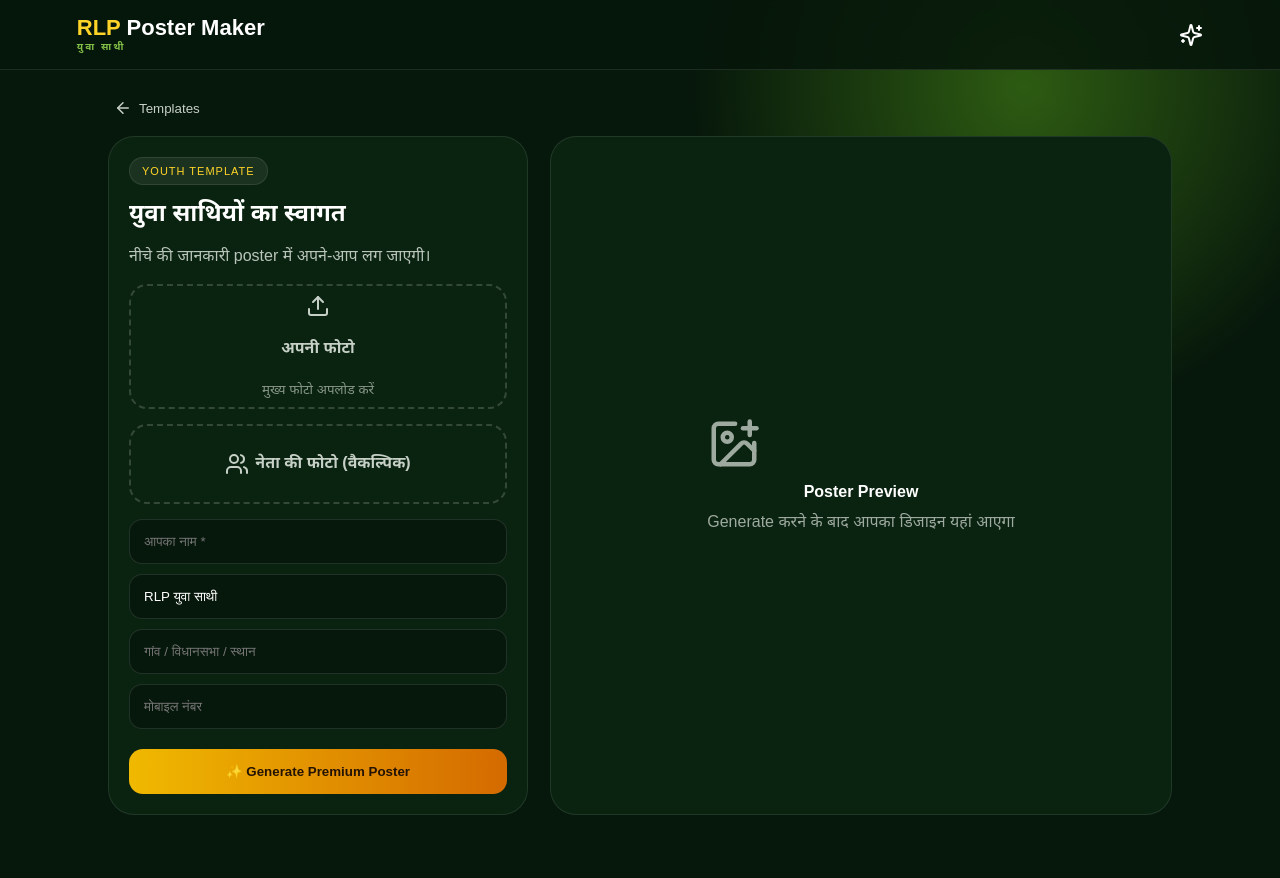
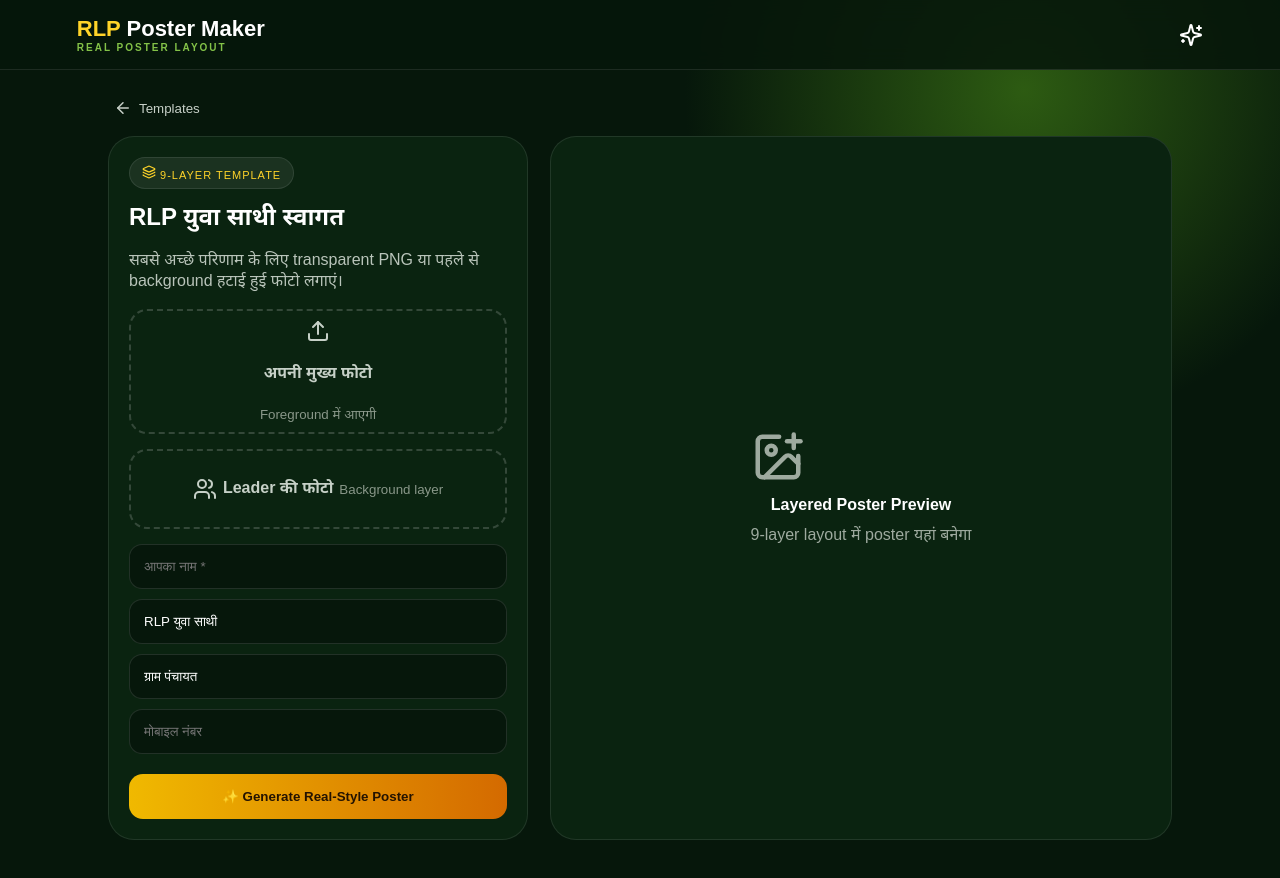
Before and after one commit to malaramofficial/Rlp-poster-maker-, a Next.js app: page / in a window 1280 px wide. Both pictures are taken after a click on the button 235 px from the left and 551 px from the top of the page. Shown: the top 878 px of the page. Built offline with nearby package versions, Linux system fonts and the light colour scheme.

Commit message:
Rebuild poster generator with reference-style 9-layer composition

```diff
--- a/src/app/page.tsx
+++ b/src/app/page.tsx
@@ -1,61 +1,114 @@
 'use client';
 
 import { useRef, useState } from 'react';
-import { ArrowLeft, Download, ImagePlus, Sparkles, Upload, Users } from 'lucide-react';
+import { ArrowLeft, Download, ImagePlus, Sparkles, Upload, Users, Layers } from 'lucide-react';
 
-type Template={id:string;title:string;subtitle:string;tag:string};
+type Template={id:string;title:string;kicker:string};
 const templates:Template[]=[
- {id:'youth',title:'युवा साथियों का स्वागत',subtitle:'RLP युवा साथी • स्वागत एवं अभिनंदन',tag:'YOUTH'},
- {id:'meeting',title:'जनसभा एवं कार्यक्रम',subtitle:'कार्यक्रम की सूचना • आपका स्वागत है',tag:'EVENT'},
- {id:'birthday',title:'जन्मदिन की शुभकामनाएं',subtitle:'हार्दिक बधाई एवं शुभकामनाएं',tag:'WISH'},
- {id:'leader',title:'नेतृत्व संदेश',subtitle:'जनहित • युवा शक्ति • जनआवाज़',tag:'LEADER'}
+ {id:'welcome',title:'RLP युवा साथी स्वागत',kicker:'आपका हार्दिक अभिनंदन'},
+ {id:'meeting',title:'जनसभा / कार्यक्रम',kicker:'जनहित की आवाज • आपका स्वागत'}
 ];
 
 export default function Home(){
  const [selected,setSelected]=useState<Template|null>(null);
  const [name,setName]=useState(''); const [role,setRole]=useState('RLP युवा साथी');
- const [place,setPlace]=useState(''); const [phone,setPhone]=useState('');
+ const [place,setPlace]=useState('ग्राम पंचायत'); const [phone,setPhone]=useState('');
  const [photo,setPhoto]=useState(''); const [leader,setLeader]=useState('');
  const [out,setOut]=useState(''); const [loading,setLoading]=useState(false);
  const canvas=useRef<HTMLCanvasElement>(null);
 
  const pick=(setter:(v:string)=>void,file?:File)=>{if(!file)return;const r=new FileReader();r.onload=()=>setter(String(r.result));r.readAsDataURL(file)};
- const cover=(ctx:CanvasRenderingContext2D,img:HTMLImageElement,x:number,y:number,w:number,h:number)=>{const s=Math.max(w/img.width,h/img.height);const iw=img.width*s,ih=img.height*s;ctx.drawImage(img,x+(w-iw)/2,y+(h-ih)/2,iw,ih)};
+ const fit=(ctx:CanvasRenderingContext2D,img:HTMLImageElement,x:number,y:number,w:number,h:number,align='center')=>{
+  const s=Math.max(w/img.width,h/img.height),iw=img.width*s,ih=img.height*s;
+  const dx=align==='right'?x+w-iw:align==='left'?x:x+(w-iw)/2;
+  ctx.drawImage(img,dx,y+(h-ih)/2,iw,ih);
+ };
+ const text=(ctx:CanvasRenderingContext2D,t:string,x:number,y:number,size:number,color='#fff',align:CanvasTextAlign='left')=>{
+  ctx.fillStyle=color;ctx.textAlign=align;ctx.font='900 '+size+'px Arial';ctx.fillText(t,x,y);
+ };
+ const line=(ctx:CanvasRenderingContext2D,x1:number,y1:number,x2:number,y2:number,color:string,w:number)=>{
+  ctx.strokeStyle=color;ctx.lineWidth=w;ctx.beginPath();ctx.moveTo(x1,y1);ctx.lineTo(x2,y2);ctx.stroke();
+ };
+ const drawBrush=(ctx:CanvasRenderingContext2D)=>{
+  ctx.save();ctx.globalAlpha=.95;ctx.strokeStyle='#7eb800';ctx.lineCap='square';
+  for(let i=0;i<12;i++){ctx.lineWidth=18+i*3;ctx.beginPath();ctx.moveTo(690+i*16,250+i*10);ctx.lineTo(1080,80+i*28);ctx.stroke()}
+  ctx.globalAlpha=.22;ctx.strokeStyle='#d9ff37';
+  for(let i=0;i<6;i++){ctx.lineWidth=4;ctx.beginPath();ctx.moveTo(630+i*38,175);ctx.lineTo(1080,410+i*30);ctx.stroke()}ctx.restore();
+ };
  const generate=()=>{
-  if(!selected||!name.trim()) return alert('कृपया अपना नाम भरें');
+  if(!selected||!name.trim())return alert('अपना नाम भरें');
   setLoading(true);
-  const c=canvas.current!; c.width=1080;c.height=1350;const ctx=c.getContext('2d')!;
-  const g=ctx.createLinearGradient(0,0,1080,1350);g.addColorStop(0,'#061c0b');g.addColorStop(.55,'#092b10');g.addColorStop(1,'#f7c928');ctx.fillStyle=g;ctx.fillRect(0,0,1080,1350);
-  ctx.fillStyle='#76b900';ctx.globalAlpha=.75;ctx.beginPath();ctx.moveTo(650,0);ctx.lineTo(1080,0);ctx.lineTo(1080,760);ctx.lineTo(760,560);ctx.closePath();ctx.fill();ctx.globalAlpha=1;
-  ctx.fillStyle='#fff';ctx.fillRect(34,34,170,170);ctx.strokeStyle='#f4c400';ctx.lineWidth=10;ctx.strokeRect(34,34,170,170);
-  ctx.fillStyle='#0b3113';ctx.textAlign='center';ctx.font='bold 26px Arial';ctx.fillText('RLP',119,135);ctx.font='18px Arial';ctx.fillText('युवा साथी',119,165);
-  ctx.textAlign='left';ctx.fillStyle='#fff';ctx.font='bold 36px Arial';ctx.fillText('राष्ट्रीय लोकतांत्रिक पार्टी',230,72);ctx.font='bold 48px Arial';ctx.fillStyle='#f7d21f';ctx.fillText('RLP',230,132);ctx.fillStyle='#fff';ctx.font='bold 28px Arial';ctx.fillText(selected.subtitle,230,178);
-  ctx.fillStyle='#fff';ctx.font='bold 78px Arial';ctx.fillText('आपका',45,355);ctx.fillStyle='#ffd42a';ctx.font='bold 104px Arial';ctx.fillText(selected.title.split(' ').slice(0,2).join(' '),45,475);
-  ctx.fillStyle='#fff';ctx.font='bold 70px Arial';ctx.fillText('सादर स्वागत',45,555);
-  const drawAll=()=>{
-    ctx.fillStyle='rgba(0,0,0,.45)';ctx.fillRect(0,900,1080,450);ctx.fillStyle='#ffd42a';ctx.fillRect(0,900,1080,210);
-    ctx.fillStyle='#6b2400';ctx.textAlign='center';ctx.font='bold 78px Arial';ctx.fillText(name,540,1015);
-    ctx.fillStyle='#0b3113';ctx.font='bold 34px Arial';ctx.fillText(role||'RLP युवा साथी',540,1070);
-    ctx.fillStyle='#fff';ctx.font='bold 30px Arial';ctx.fillText(place,540,1170);ctx.font='bold 42px Arial';ctx.fillText(phone,540,1245);
-    ctx.fillStyle='#06200b';ctx.fillRect(0,1285,1080,65);ctx.fillStyle='#ffd42a';ctx.font='bold 24px Arial';ctx.fillText('राष्ट्रीय लोकतांत्रिक पार्टी (RLP)  •  चुनाव चिन्ह - बोतल',540,1328);
+  const c=canvas.current!,ctx=c.getContext('2d')!;c.width=1080;c.height=1350;
+  // LAYER 1: dark green base
+  ctx.fillStyle='#031a0a';ctx.fillRect(0,0,1080,1350);
+  ctx.fillStyle='#06240d';ctx.fillRect(0,0,1080,900);
+  // LAYER 2: top identity block
+  ctx.fillStyle='#fff';ctx.beginPath();ctx.arc(116,110,82,0,Math.PI*2);ctx.fill();
+  ctx.lineWidth=11;ctx.strokeStyle='#e7c51d';ctx.beginPath();ctx.arc(116,110,82,Math.PI*.55,Math.PI*1.55);ctx.stroke();
+  ctx.strokeStyle='#3b7c2c';ctx.beginPath();ctx.arc(116,110,82,Math.PI*1.55,Math.PI*2.45);ctx.stroke();
+  ctx.fillStyle='#102b15';ctx.fillRect(91,57,50,105);ctx.fillStyle='#fff';ctx.fillRect(101,69,30,78);
+  text(ctx,'राष्ट्रीय लोकतांत्रिक पार्टी',210,72,31,'#f2f2e9');text(ctx,'RLP',210,124,52,'#ffd226');
+  text(ctx,selected.kicker,210,170,27,'#f2f2e9');
+  // LAYER 3: brush background
+  drawBrush(ctx);
+  // LAYER 4: bold welcome typography on left
+  text(ctx,'आपका',42,340,78,'#f5f5ef');
+  text(ctx,'हार्दिक',42,450,104,'#ffd326');
+  text(ctx,'अभिनंदन',42,540,68,'#f5f5ef');
+  line(ctx,42,575,340,575,'#e3bd25',4);ctx.fillStyle='#e3bd25';ctx.beginPath();ctx.arc(350,575,8,0,7);ctx.fill();ctx.beginPath();ctx.arc(375,575,8,0,7);ctx.fill();
+  text(ctx,'जय जवान  जय किसान',42,635,30,'#f4f4ed');
+  // LAYER 5: leader cutout zone (behind user)
+  const drawUser=()=>{
+   // LAYER 6: user foreground cutout zone
+   const finish=()=>{
+    // LAYER 7: name yellow information band
+    ctx.fillStyle='#ffd229';ctx.fillRect(0,920,1080,225);
+    ctx.fillStyle='#5c2100';ctx.textAlign='center';ctx.font='900 92px Arial';ctx.fillText(name.slice(0,22),540,1040);
+    ctx.fillStyle='#173916';ctx.font='900 34px Arial';ctx.fillText(role||'RLP युवा साथी',540,1100);
+    line(ctx,52,1118,255,1118,'#20441a',3);line(ctx,825,1118,1028,1118,'#20441a',3);
+    // right badge
+    ctx.fillStyle='#09290f';ctx.roundRect(730,955,295,145,15);ctx.fill();
+    text(ctx,'RLP',878,1004,42,'#ffd229','center');text(ctx,'युवा साथी',878,1055,35,'#eaf1e8','center');
+    // LAYER 8: contact strip
+    ctx.fillStyle='#f3f2ec';ctx.fillRect(0,1145,1080,105);
+    ctx.fillStyle='#21833b';ctx.beginPath();ctx.arc(122,1197,31,0,7);ctx.fill();
+    text(ctx,'☎',122,1211,30,'#fff','center');
+    text(ctx,phone||'आपका मोबाइल नंबर',540,1218,56,'#17351c','center');
+    // LAYER 9: footer party strip
+    ctx.fillStyle='#08230d';ctx.fillRect(0,1250,1080,100);
+    text(ctx,'राष्ट्रीय लोकतांत्रिक पार्टी (RLP)',55,1312,28,'#ffd32a');
+    ctx.fillStyle='#5c765f';ctx.fillRect(590,1272,3,55);
+    text(ctx,'चुनाव चिन्ह - बोतल',630,1312,25,'#f4f4ed');
     setOut(c.toDataURL('image/png'));setLoading(false);
+   };
+   if(photo){const im=new Image();im.onload=()=>{
+    ctx.save();
+    // soft shadow + full-height foreground crop, intentionally not a circular avatar
+    ctx.shadowColor='rgba(0,0,0,.65)';ctx.shadowBlur=35;ctx.shadowOffsetY=18;
+    ctx.beginPath();ctx.roundRect(150,355,610,570,45);ctx.clip();fit(ctx,im,150,355,610,570,'center');ctx.restore();
+    ctx.strokeStyle='rgba(255,255,255,.18)';ctx.lineWidth=3;ctx.strokeRect(150,355,610,570);
+    finish();
+   };im.src=photo}else finish();
   };
-  const drawUser=()=>{
-   if(photo){const im=new Image();im.onload=()=>{ctx.save();ctx.beginPath();ctx.arc(380,735,255,0,Math.PI*2);ctx.clip();cover(ctx,im,125,480,510,510);ctx.restore();ctx.strokeStyle='#fff';ctx.lineWidth=10;ctx.beginPath();ctx.arc(380,735,260,0,Math.PI*2);ctx.stroke();drawAll()};im.src=photo}
-   else drawAll();
-  };
-  if(leader){const im=new Image();im.onload=()=>{ctx.save();ctx.beginPath();ctx.arc(790,470,230,0,Math.PI*2);ctx.clip();cover(ctx,im,560,240,460,460);ctx.restore();ctx.strokeStyle='#f7d21f';ctx.lineWidth=10;ctx.beginPath();ctx.arc(790,470,235,0,Math.PI*2);ctx.stroke();drawUser()};im.src=leader}else drawUser();
+  if(leader){const im=new Image();im.onload=()=>{
+   ctx.save();ctx.shadowColor='rgba(0,0,0,.7)';ctx.shadowBlur=30;ctx.shadowOffsetY=15;
+   ctx.beginPath();ctx.roundRect(590,205,470,720,45);ctx.clip();fit(ctx,im,590,205,470,720,'right');ctx.restore();
+   drawUser();
+  };im.src=leader}else drawUser();
  };
  return <main className="app"><canvas ref={canvas} hidden/>
- <header><div className="brand"><span>RLP</span> Poster Maker <small>युवा साथी</small></div><Sparkles/></header>
- {!selected?<section className="home"><div className="hero"><span>NEW • PREMIUM POSTER STUDIO</span><h1>RLP के लिए <em>Professional</em> Poster बनाइए</h1><p>इस तरह के layered, leader + user photo, bold Hindi typography वाले posters तैयार करें।</p></div><div className="grid">{templates.map(t=><button key={t.id} onClick={()=>setSelected(t)}><div className="mock"><div className="miniLogo">RLP</div><div className="miniText">{t.title}</div><div className="miniCircle"/></div><b>{t.title}</b><small>{t.subtitle}</small></button>)}</div></section>:
- <section className="studio"><button className="back" onClick={()=>{setSelected(null);setOut('')}}><ArrowLeft size={18}/> Templates</button><div className="columns"><div className="panel"><div className="pill">{selected.tag} TEMPLATE</div><h2>{selected.title}</h2><p>नीचे की जानकारी poster में अपने-आप लग जाएगी।</p>
- <label className="upload"><input type="file" accept="image/*" onChange={e=>pick(setPhoto,e.target.files?.[0])}/>{photo?<img src={photo}/>:<><Upload/><b>अपनी फोटो</b><small>मुख्य फोटो अपलोड करें</small></>}</label>
- <label className="upload smallUpload"><input type="file" accept="image/*" onChange={e=>pick(setLeader,e.target.files?.[0])}/>{leader?<img src={leader}/>:<><Users/><b>नेता की फोटो (वैकल्पिक)</b></>}</label>
+ <header><div className="brand"><span>RLP</span> Poster Maker <small>REAL POSTER LAYOUT</small></div><Sparkles/></header>
+ {!selected?<section className="home"><div className="hero"><span>2 PREMIUM LAYERED TEMPLATES</span><h1>अब सिर्फ फोटो नहीं, <em>असल poster जैसी layering</em></h1><p>Header → brush background → leader → user foreground → yellow name band → contact strip → footer.</p></div>
+ <div className="grid">{templates.map(t=><button key={t.id} onClick={()=>setSelected(t)}><div className="mock"><div className="miniHead">RLP</div><div className="miniBrush"/><div className="miniLeader"/><div className="miniUser"/><div className="miniBand">{t.title}</div></div><b>{t.title}</b><small>{t.kicker}</small></button>)}</div></section>:
+ <section className="studio"><button className="back" onClick={()=>{setSelected(null);setOut('')}}><ArrowLeft size={18}/> Templates</button>
+ <div className="columns"><div className="panel"><div className="pill"><Layers size={14}/> 9-LAYER TEMPLATE</div><h2>{selected.title}</h2><p>सबसे अच्छे परिणाम के लिए transparent PNG या पहले से background हटाई हुई फोटो लगाएं।</p>
+ <label className="upload"><input type="file" accept="image/*" onChange={e=>pick(setPhoto,e.target.files?.[0])}/>{photo?<img src={photo}/>:<><Upload/><b>अपनी मुख्य फोटो</b><small>Foreground में आएगी</small></>}</label>
+ <label className="upload smallUpload"><input type="file" accept="image/*" onChange={e=>pick(setLeader,e.target.files?.[0])}/>{leader?<img src={leader}/>:<><Users/><b>Leader की फोटो</b><small>Background layer</small></>}</label>
  <input value={name} onChange={e=>setName(e.target.value)} placeholder="आपका नाम *"/>
  <input value={role} onChange={e=>setRole(e.target.value)} placeholder="पद / पहचान"/>
  <input value={place} onChange={e=>setPlace(e.target.value)} placeholder="गांव / विधानसभा / स्थान"/>
  <input value={phone} onChange={e=>setPhone(e.target.value)} placeholder="मोबाइल नंबर"/>
- <button className="generate" onClick={generate} disabled={loading}>{loading?'Poster बन रहा है...':'✨ Generate Premium Poster'}</button></div>
- <div className="preview">{out?<><img src={out}/><a href={out} download={'rlp-'+Date.now()+'.png'}><Download size={18}/> Download PNG</a></>:<div className="empty"><ImagePlus size={54}/><b>Poster Preview</b><span>Generate करने के बाद आपका डिजाइन यहां आएगा</span></div>}</div></div></section>}</main>
+ <button className="generate" onClick={generate} disabled={loading}>{loading?'Layers तैयार हो रही हैं...':'✨ Generate Real-Style Poster'}</button></div>
+ <div className="preview">{out?<><img src={out}/><a href={out} download={'rlp-poster-'+Date.now()+'.png'}><Download size={18}/> Download PNG</a></>:<div className="empty"><ImagePlus size={54}/><b>Layered Poster Preview</b><span>9-layer layout में poster यहां बनेगा</span></div>}</div></div></section>}
+ </main>
 }
```
